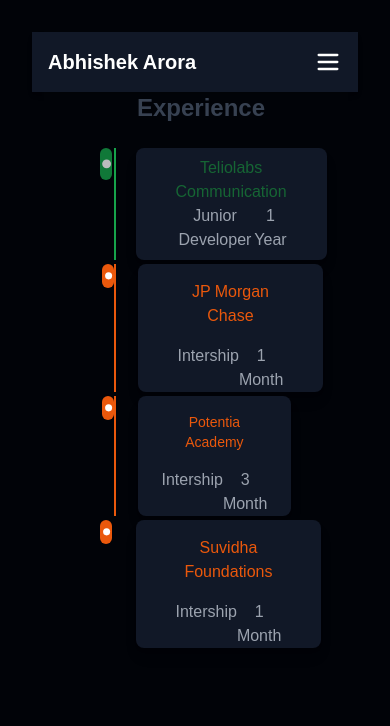
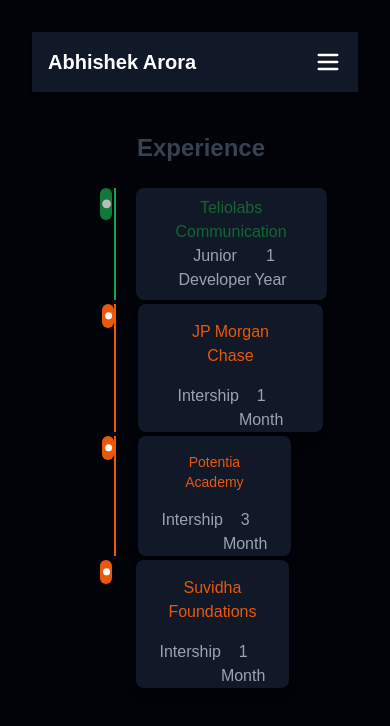
Before and after one commit to Abhishek7a/Portfolio, a React (Vite) app: page /experience in a window 390 px wide. Shown: the top 726 px of the page. Built offline with nearby package versions, Linux system fonts and the light colour scheme; the HTML template or start-up script is replaced by a standard one.

Commit message:
responsive certificate page

```diff
--- a/src/components/CertificateCard.jsx
+++ b/src/components/CertificateCard.jsx
@@ -4,7 +4,7 @@
 
 export default function CertificateCard(props) {
   return (
-
+    <div className=" sm:w-1/2 md:w-1/3 mx-auto pt-2">
         <div className="relative  px-2">
           <Link
             to={props.link}
@@ -42,6 +42,6 @@
             </div>
           </Link>
         </div>
-
+        </div>
   );
 }
--- a/src/pages/Certificates.jsx
+++ b/src/pages/Certificates.jsx
@@ -11,7 +11,7 @@
   return (
     <>
       <div className=" flex flex-wrap justify-around items-center">
-        <div className=" w-full sm:w-1/2 md:w-1/3 mx-auto pt-2">
+
           <Certificates
             name={"JP Morgan Chase & Co."}
             heading={"Internship"}
@@ -66,7 +66,6 @@
             link={"https://www.cert.devtown.in/verify/2bsKzi"}
           />
         </div>
-      </div>
     </>
   );
 }
--- a/src/pages/Experience.jsx
+++ b/src/pages/Experience.jsx
@@ -2,7 +2,7 @@
 
 export default function Experience() {
   return (
-    <div className="w-1/2 mx-auto">
+    <div className="w-1/2 mx-auto mt-10">
       <h3 className="text-2xl text-gray-700 font-bold mb-6 ml-3">
         {" "}
         Experience
@@ -23,9 +23,9 @@
                 <circle cx="250" cy="250" r="190" fill="white" />
               </svg>
             </div>
-            <div className="block px-10 md:pt-4 py-2 rounded-lg shadow-lg bg-gray-900 max-w-md ml-6 md:mb-10">
+            <div className="block px-10 md:pt-4 w-64  py-2 rounded-lg shadow-lg bg-gray-900 max-w-md ml-6 md:mb-10">
               <div className="flex justify-between md:mb-4">
-                <div className="font-medium text-green-800 hover:text-green-700 focus:text-green-800  duration-300 transition ease-in-out md:text-xl">
+                <div className="font-normal  text-green-800 hover:text-green-700 focus:text-green-800  duration-300 transition ease-in-out md:text-xl">
                   Teliolabs Communication
                 </div>
               </div>
@@ -51,7 +51,7 @@
                 <circle cx="250" cy="250" r="150" fill="white" />
               </svg>
             </div>
-            <div className="block px-10 pt-4 md:py-2  rounded-lg shadow-lg bg-gray-900 max-w-md ml-6 md:mb-10">
+            <div className="block px-10 pt-4 md:py-2 w-64 rounded-lg shadow-lg bg-gray-900 max-w-md ml-6 md:mb-10">
               <div className="flex justify-between mb-4">
                 <div className="font-medium text-orange-600 hover:text-orange-700 focus:text-orange-800 duration-300 transition ease-in-out md:text-xl">
                   JP Morgan Chase
@@ -79,9 +79,9 @@
                 <circle cx="250" cy="250" r="150" fill="white" />
               </svg>
             </div>
-            <div className="block px-6 md:px-10 pt-4 md:py-2  rounded-lg shadow-lg bg-gray-900 max-w-md ml-6 md:mb-10">
+            <div className="block px-6 md:px-10 pt-4 md:py-2 w-64  rounded-lg shadow-lg bg-gray-900 max-w-md ml-6 md:mb-10">
               <div className="flex justify-between mb-4">
-                <div className="font-medium text-orange-600   hover:text-orange-700 focus:text-orange-800 duration-300 transition ease-in-out md:text-xl text-sm">
+                <div className="font-medium text-orange-600  hover:text-orange-700 focus:text-orange-800 duration-300 transition ease-in-out md:text-xl text-sm">
                   Potentia Academy
                 </div>
               </div>
@@ -107,7 +107,7 @@
                 <circle cx="250" cy="250" r="150" fill="white" />
               </svg>
             </div>
-            <div className="block px-10 pt-4 md:py-2  rounded-lg shadow-lg bg-gray-900 max-w-md ml-6 mb-10">
+            <div className="block px-6 md:px-10 pt-4 md:py-2 w-64  rounded-lg shadow-lg bg-gray-900 max-w-md ml-6 md:mb-10">
               <div className="flex justify-between mb-4">
                 <div className="font-medium text-orange-600 hover:text-orange-700 focus:text-orange-800 duration-300 transition ease-in-out ,md:text-xl">
                   Suvidha Foundations
```
